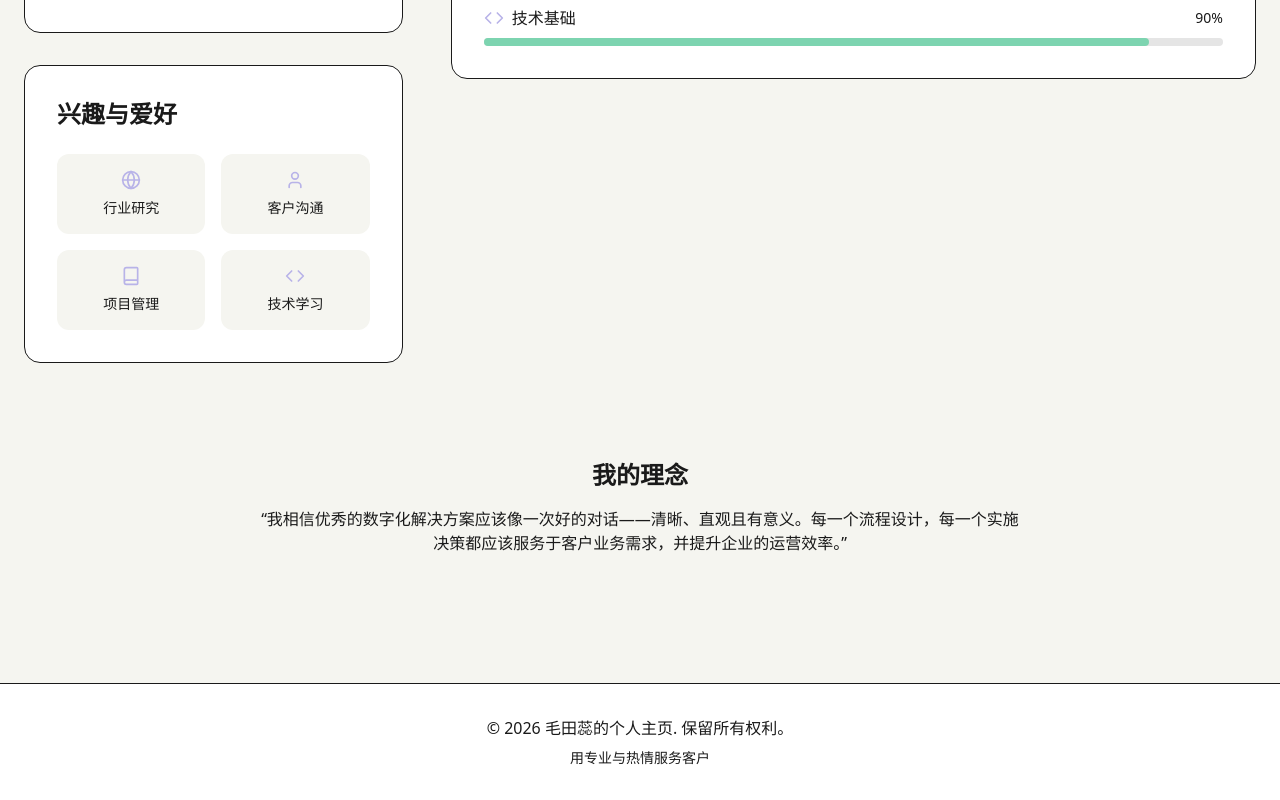
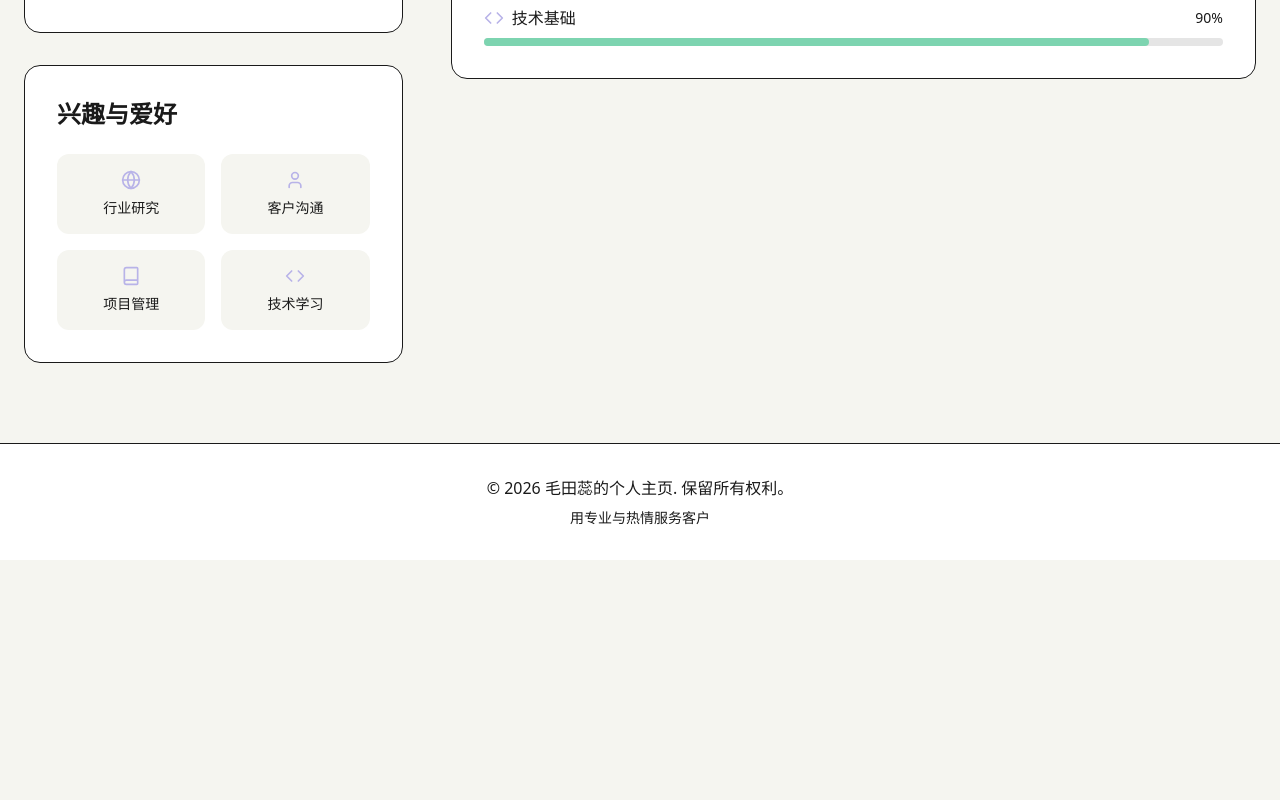
Before and after one commit to tianrui468-ui/my-portfolio, a Next.js app: page /about in a window 1280 px wide. Shown: the part 1012-1812 px from the top of the page. After the commit the page ends 1572 px from the top, so only its background shows below. Built offline with nearby package versions, Linux system fonts and the light colour scheme.

Commit message:
Update page.tsx

```diff
--- a/app/about/page.tsx
+++ b/app/about/page.tsx
@@ -177,15 +177,6 @@ export default function AboutPage() {
           </div>
         </div>
 
-        {/* Philosophy Section */}
-        <div className="mt-12 rounded-2xl bg-gradient-to-r from-purple-accent/10 to-mint-green/10 p-8 md:p-12">
-          <div className="mx-auto max-w-3xl text-center">
-            <h2 className="text-2xl font-bold"><EditableText id="about-philosophy-title">我的理念</EditableText></h2>
-            <p className="mt-4 text-base text-main-text/70">
-              <EditableText id="about-philosophy-text">“我相信优秀的数字化解决方案应该像一次好的对话——清晰、直观且有意义。每一个流程设计，每一个实施决策都应该服务于客户业务需求，并提升企业的运营效率。”</EditableText>
-            </p>
-          </div>
-        </div>
       </main>
 
       {/* Footer */}
```
